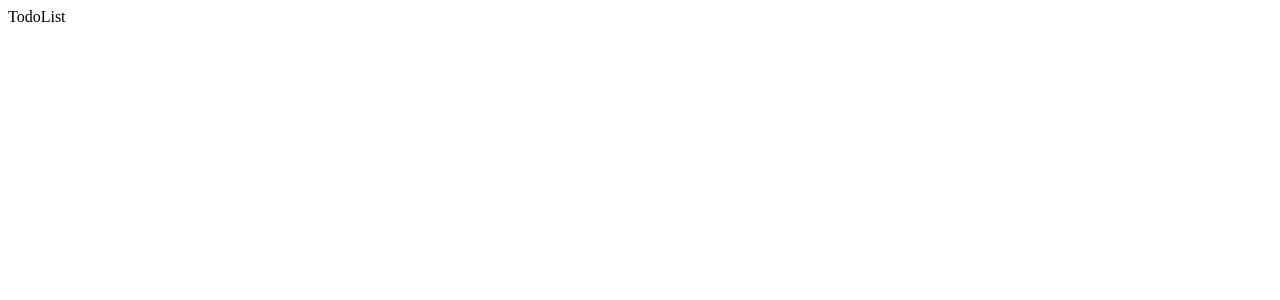
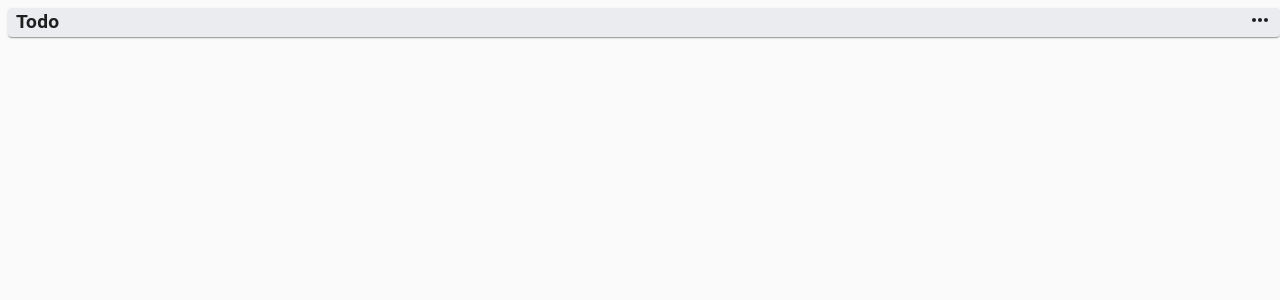
Before and after one commit to tjdgus3160/Portfolio, a React (Create React App) app: page /todolist in a window 1280 px wide. Shown: the top 300 px of the page. Built offline with nearby package versions, Linux system fonts and the light colour scheme.

Commit message:
Add: list component

```diff
--- a/package.json
+++ b/package.json
@@ -3,6 +3,8 @@
   "version": "0.1.0",
   "private": true,
   "dependencies": {
+    "@material-ui/core": "^4.12.3",
+    "@material-ui/icons": "^4.11.2",
     "@testing-library/jest-dom": "^5.11.4",
     "@testing-library/react": "^11.1.0",
     "@testing-library/user-event": "^12.1.10",
--- /dev/null
+++ b/src/components/TodoList/List/List.tsx
@@ -0,0 +1,28 @@
+import { Paper, Typography } from '@material-ui/core'
+import React from 'react'
+import { makeStyles } from '@material-ui/core/styles'
+import Title from './Title'
+
+const useStyle = makeStyles(theme => ({
+  root: {
+    minWidth: '300px',
+    backgroundColor: '#EBECF0',
+    marginLeft: theme.spacing(1),
+  },
+  cardContainer: {
+    marginTop: theme.spacing(4),
+  },
+}))
+
+const List = () => {
+  const classes = useStyle()
+  return (
+    <div>
+      <Paper className={classes.root}>
+        <Title />
+      </Paper>
+    </div>
+  )
+}
+
+export default List
--- /dev/null
+++ b/src/components/TodoList/List/Title.tsx
@@ -0,0 +1,50 @@
+import { InputBase, makeStyles, Typography } from '@material-ui/core'
+import React, { useState } from 'react'
+import MoreHorizIcon from '@material-ui/icons/MoreHoriz'
+
+const useStyle = makeStyles(theme => ({
+  root: {
+    margin: theme.spacing(1),
+    display: 'flex',
+  },
+  title: {
+    flexGrow: 1,
+    fontSize: '1.2rem',
+    fontWeight: 'bold',
+  },
+  input: {
+    margin: theme.spacing(1),
+    '&:focus': {
+      background: '#ddd',
+    },
+  },
+}))
+
+const Title = () => {
+  const classes = useStyle()
+  const [open, setOpen] = useState(false)
+  return (
+    <div className={classes.root}>
+      {open ? (
+        <InputBase
+          value="Todo"
+          inputProps={{
+            className: classes.input,
+          }}
+          autoFocus
+          fullWidth
+          onBlur={() => setOpen(false)}
+        />
+      ) : (
+        <>
+          <Typography className={classes.title} onClick={() => setOpen(true)}>
+            Todo
+          </Typography>
+          <MoreHorizIcon />
+        </>
+      )}
+    </div>
+  )
+}
+
+export default Title
--- /dev/null
+++ b/src/containers/TodoListContainer.tsx
@@ -0,0 +1,14 @@
+import { CssBaseline } from '@material-ui/core'
+import React from 'react'
+import List from '../components/TodoList/List/List'
+
+const TodoListContainer = () => {
+  return (
+    <div>
+      <CssBaseline />
+      <List />
+    </div>
+  )
+}
+
+export default TodoListContainer
--- a/src/pages/TodoList.tsx
+++ b/src/pages/TodoList.tsx
@@ -1,7 +1,8 @@
 import React from 'react'
+import TodoListContainer from '../containers/TodoListContainer'
 
 const TodoList = () => {
-  return <div>TodoList</div>
+  return <TodoListContainer />
 }
 
 export default TodoList
```
Also changed, not shown: 2 other files (tests, documents, lock files or other folders).
